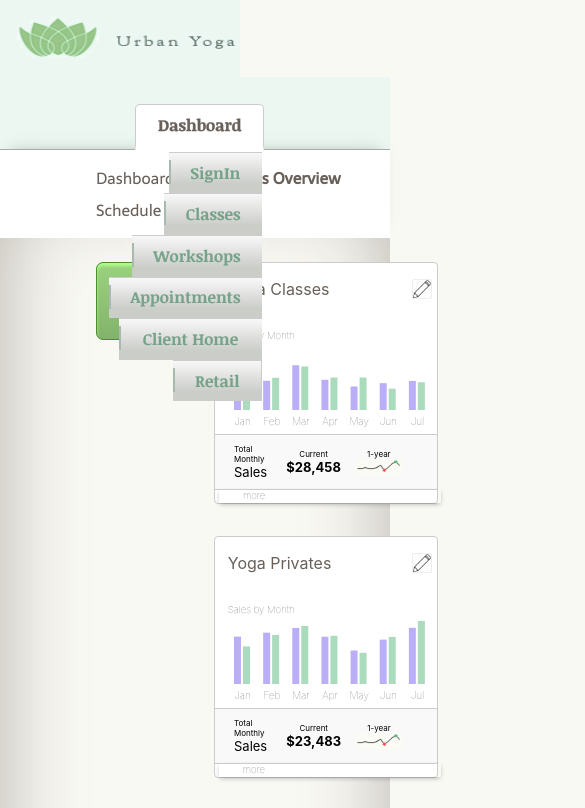
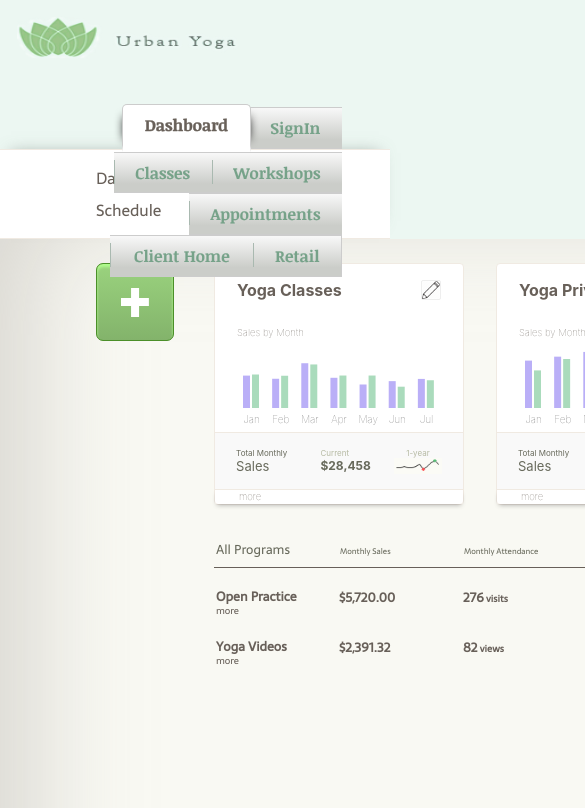
Before and after one commit to tomweidner103/MindbodyFEE, a React (Create React App) app: page / in a window 390 px wide. Shown: the top 808 px of the page, 585 px wide, since content can reach past the window. Built offline with nearby package versions, Linux system fonts and the light colour scheme.

Commit message:
mostly done, just need some fine tuning

```diff
--- a/public/index.html
+++ b/public/index.html
@@ -10,7 +10,7 @@
       user's mobile device or desktop. See https://developers.google.com/web/fundamentals/web-app-manifest/
     -->
     <link rel="manifest" href="%PUBLIC_URL%/manifest.json" />
-    <link href="https://fonts.googleapis.com/css?family=Noticia+Text:700|Oswald:300|Sarala&display=swap" rel="stylesheet">
+    <link href="https://fonts.googleapis.com/css?family=Abel|Noticia+Text:700|Oswald:300|Sarala&display=swap" rel="stylesheet">
     <!--
       Notice the use of %PUBLIC_URL% in the tags above.
       It will be replaced with the URL of the `public` folder during the build.
--- a/src/App.css
+++ /dev/null
@@ -1,23 +0,0 @@
-.logo-img {
-  background-color: #ECF7F2;
-  position: relative;
-  z-index: -1;
-  width: 14em;
-  height: 2.8em;
-  padding-top: 1em;
-  padding-left: 1rem;
-  padding-bottom: 1rem;
-  float: left;
-}
-
-.inside-nav {
-  background-color: white;
-  padding: 0.75rem 0 0.75rem 5rem;
-  margin: 0;
-  border-top: .5px solid rgba(121,133,126,0.67);
-  box-shadow: 0px -7px 15px -11px rgba(121,133,126,0.67);
-}
-
-.tab-name {
-  background-color: green;
-}
--- a/src/App.js
+++ b/src/App.js
@@ -1,11 +1,11 @@
 import React from "react";
-import "./App.css";
+import "./index.css";
 import NavBar from "./components/NavBar";
-import { Route, Switch } from "react-router-dom";
+import { Route, Switch, Redirect } from "react-router-dom";
 import Labels from "./components/Labels";
 // import SignIn from "./components/SignIn";
 import Dashboard from "./components/Dashboard";
-// import Classes from "./components/Classes";
+import Classes from "./components/Classes";
 import Overview from "./components/Overview";
 import {tabs} from './api/api'
 
@@ -16,15 +16,16 @@ class App extends React.Component {
     this.state = {
       selected: "",
       id: "Business_Overview",
-      tab: ""
+      tab: "",
+      path: ''
     };
   }
 
   async componentDidMount(){
+    // making sure Business Overview is loaded first, and changing the class to bold
     const ele = await document.getElementById(this.state.id)
     ele.className += " sub-nav-2"
   }
-
   clicked = async word => {
     const ele2 = await document.getElementById(this.state.id);
     if (ele2) {
@@ -43,6 +44,7 @@ class App extends React.Component {
       <div className="nav">
         <img src="../../assets/logo.png" alt="" className="logo-img" />
         <div>
+    {/*This component defines the tabs in the nav bar, and also all of their children that will be clickable links*/}
           <NavBar>
             {
               tabs.map((tab, idx) => {
@@ -62,10 +64,11 @@ class App extends React.Component {
         </div>
         <div>
           <Switch>
+            {/* Routing to different tabs */}
             <Route exact path="/" component={Overview} />
+            <Route exact path="/home" component={Overview} />
             <Route exact path="/Dashboard" component={Dashboard} />
-            {/* <Route exact path="/dashboard" component={Overview} /> */}
-            {/* <Route exact path="/Classes/Classes" component={Classes} /> */}
+            <Route exact path="/Classes" component={Classes} />
             <Route exact path="/Business_Overview" component={Overview} />
           </Switch>
         </div>
--- a/src/components/BarCharts.js
+++ b/src/components/BarCharts.js
@@ -15,7 +15,7 @@ class BarCharts extends React.Component {
 
 
     return (
-      <BarChart width={204} height={92} data={data2} className="blue-box-2" margin={{top: 0, right:0, bottom: -5, left: 0}} barGap={2} barSize={7}>
+      <BarChart width={204} height={92} data={data2} className="chart-box" margin={{top: 0, right:0, bottom: -5, left: 0}} barGap={2} barSize={7}>
         <XAxis dataKey="name" style={{fontSize: '10px', color: "#686059", fontWeight: 'lighter'}} interval={0} axisLine={false} tickLine={false}/>
         <Tooltip viewBox={{ x: 10, y: 10, width: 2, height: 2 }} separator={": $"}/>
         <Bar dataKey="Prev" fill="#BAAFF7" animationDuration={2000}/>
--- a/src/components/Charts.js
+++ b/src/components/Charts.js
@@ -1,7 +1,5 @@
 import React from "react";
 import "../index.css";
-// import Charts from "./Charts";
-// import '../../node_modules/react-vis/dist/style.css'
 import {
   LineChart, Line
 } from 'recharts';
@@ -15,8 +13,8 @@ render(){
     data.push({name: i, x: program.Sales.PreviousYear[i]})
   }
   return(
-      <LineChart width={50} height={14} data={data} margin={{top: 0, right:0, bottom: 0, left: 15}}>
-        <Line type="linear" dataKey="x" stroke="#686059" strokeWidth={1} dot={false} style={{padding: '0', margin: '0'}} animationDuration={3000}/>
+      <LineChart width={60} height={16} data={data} margin={{top: 0, right:0, bottom: 0, left: 10}}>
+        <Line type="linear" dataKey="x" stroke="#B6BAA3" strokeWidth={1} dot={false} style={{padding: '0', margin: '0'}} animationDuration={3000}/>
       </LineChart>
     )
   }
--- a/src/components/Labels.js
+++ b/src/components/Labels.js
@@ -6,6 +6,7 @@ import '../index.css'
 const Labels = props => {
     let {clicked} = props
     const {labels} = props || []
+    // this is the inner sub navigation labels, to be displayed when its parent has been clicked
     return (
         <div>
         {labels[0].map(label => {
--- a/src/components/NavBar.js
+++ b/src/components/NavBar.js
@@ -1,61 +1,81 @@
-import React from 'react'
-import PropTypes from 'prop-types'
-import '../index.css'
-import {Link} from 'react-router-dom'
-import Tab from './Tab'
+import React from "react";
+import PropTypes from "prop-types";
+import "../index.css";
+import { Link } from "react-router-dom";
+import Tab from "./Tab";
 
 class NavBar extends React.Component {
   // make sure this.props.children is an array
   static propTypes = {
     children: PropTypes.instanceOf(Array).isRequired
+  };
+
+  constructor(props) {
+    super(props);
+
+    this.state = {
+      activeTab: this.props.children[0].props.label,
+      tabChildren: {}
+    };
+  }
+  async componentDidMount() {
+    await this.setState({ activeTab: this.props.children[0].props.label });
   }
 
-    constructor (props){
-        super (props)
-
-        this.state = {
-            activeTab: this.props.children[0].props.label
-        }
-    }
-    componentDidMount(){
-        this.setState({activeTab: this.props.children[0].props.label})
-    }
-
-    onClickTab = (tab) => {
-        this.setState({activeTab: tab})
-    }
-    render(){
-        const {onClickTab, props: {children}, state: {activeTab}} = this;
-
+  onClickTab = tab => {
+    this.setState({ activeTab: tab });
+  };
+  render() {
+    const {
+      onClickTab,
+      props: { children },
+      state: { activeTab }
+    } = this;
     return (
       <div>
-                <div className='tab-list'>
-                {
-                    children.map((child) => {
-                        const {label} = child.props;
+        <div className="tab-list">
+          {children.map(child => {
+            const { label } = child.props;
+            // set home to destination if Dashboard is clicked
+            if (label === "Dashboard") {
               return (
-                            <Link to={`/${label}`} style={{ textDecoration: 'none' }} key={label}>
+                <Link to="/home" style={{ textDecoration: "none" }} key={label}>
                   <Tab
                     activeTab={activeTab}
                     key={label}
                     label={label}
                     onClick={onClickTab}
-                            /></Link>
-                        )
-                    })
+                  />
+                </Link>
+              );
             }
+            // this maps throught the tabs and picks out the active one. Link changes each click
+            return (
+              <Link
+                to={`/${label}`}
+                style={{ textDecoration: "none" }}
+                key={label}
+              >
+                <Tab
+                  activeTab={activeTab}
+                  key={label}
+                  label={label}
+                  onClick={onClickTab}
+                />
+              </Link>
+            );
+          })}
         </div>
         <div className="tab-content">
-                {
-                    children.map((child) => {
-                        if(child.props.label !== activeTab) return undefined
-                        return child.props.children
-                    })
-                }
+          {children.map(child => {
+            // this returns the children of each active label, which i have defined in 'api.js'
+            if (child.props.label !== activeTab) return undefined;
+            return child.props.children;
+          })}
         </div>
       </div>
-        )
+    );
   }
 }
 
-export default NavBar
+export default NavBar;
--- a/src/components/Overview.js
+++ b/src/components/Overview.js
@@ -14,12 +14,21 @@ class Overview extends React.Component {
   }
 
   componentDidMount() {
+    // setting state to display the first three cards. the other two are displayed underneath i a list that can be expanded to update state
     this.setState({
       queue: programs.slice(3),
       cards: programs.slice(0, 3)
     });
   }
 
+  addString = (str) => {
+    //to add views or visits to monthly attendance
+    if(str.toLowerCase().includes('videos')){
+      return " views"
+    }else{
+      return ' visits'
+    }
+  }
   add = () => {
     //   for future use
 
@@ -36,7 +45,6 @@ class Overview extends React.Component {
 
   //this converts the price from a number to a string with the correct commas and $
   stringify = (price, str = "") => {
-    let right = 6;
     let left = 3;
     price = price.toString();
     let length = price.length;
@@ -53,6 +61,9 @@ class Overview extends React.Component {
   };
 
   expand = idx => {
+
+    // this function changes the size of the car to reveal the graphs below, based on the idx that is passed in
+    //displays the hidden-section and whanges the height of the card, and also changes the text to be displayed
     const element = document.getElementsByClassName("hidden-section");
     const whiteElement = document.getElementsByClassName("white-box");
     const inner = document.getElementsByClassName("more");
@@ -70,6 +81,7 @@ class Overview extends React.Component {
   };
 
   addToVisible = newCard => {
+    //changes state from list below to more cards being displayed with the correct data
     let arr = [...this.state.queue];
     let filteredArr = arr.filter(
       element => newCard.ProgramID !== element.ProgramID
@@ -86,18 +98,22 @@ class Overview extends React.Component {
     let visibleCards = this.state.cards || [];
     return (
       <div className="container">
+        {/* add card */}
         <div className="green-box" onClick={() => this.add()}>
           <img src="../../assets/plus_icon.png" alt="" />
         </div>
         <section className="body-cards">
+        {/* contain body to make flexbos easier */}
           <div className="body-whole">
             {visibleCards.map((program, idx) => {
               newArr = this.arrayify(pricing, program.ProgramID);
               return (
+                // these are each card. quite a component!
                 <div key={idx} className="white-box">
                   <section className="text-center">
                     <span>{program.Name}</span>
                     <span>
+                      {/* image of pencil */}
                       <img
                         alt=""
                         src="../../assets/pencil2.png"
@@ -110,24 +126,25 @@ class Overview extends React.Component {
                     </span>
                   </section>
                   <section className="by-month">Sales by Month</section>
-                  <section className="blue-box-2">
+                  <section className="chart-box">
                     <span>
+                      {/* fancy live data bar chart using recharts */}
                       <BarCharts program={program} />
                     </span>
                   </section>
                   <section className="tan-box">
-                    <span className="blue-box-3">
+                    <span className="tan-box-contents" style={{color: '#686A5C'}}>
                       Total Monthly{" "}
-                      <div style={{ fontSize: "13px" }}>Sales</div>
+                      <div style={{ fontSize: "13px", color: '#686A5C' }}>Sales</div>
                     </span>
-                    <span className="blue-box-3">
+                    <span className="tan-box-contents">
                       Current{" "}
-                      <div style={{ fontSize: "13px", fontWeight: "bold" }}>
+                      <div style={{ fontSize: "12px", fontWeight: "bold", color:'#686A5C' }}>
                         {this.stringify(program.TotalMonthlySales)}
                       </div>
                     </span>
                     <span
-                      className="blue-box-3"
+                      className="tan-box-contents"
                       style={{ textAlign: "center" }}
                     >
                       1-year{" "}
@@ -137,7 +154,6 @@ class Overview extends React.Component {
                         src="../../assets/spark_line.png"
                       />
                     </span>
-                    <span className="black-box" />
                   </section>
                   <section className="hidden-section">
                     <section className="list">
@@ -148,7 +164,8 @@ class Overview extends React.Component {
                               style={{
                                 width: "5.1rem",
                                 fontSize: "0.8rem",
-                                verticalAlign: "top"
+                                verticalAlign: "top",
+                                color: '#B6BAA3'
                               }}
                             >
                               Price Name
@@ -156,7 +173,8 @@ class Overview extends React.Component {
                             <th
                               style={{
                                 fontSize: "0.6rem",
-                                verticalAlign: "bottom"
+                                verticalAlign: "bottom",
+                                color: '#B6BAA3'
                               }}
                             >
                               Current
@@ -165,23 +183,26 @@ class Overview extends React.Component {
                               style={{
                                 textAlign: "center",
                                 fontSize: "0.6rem",
-                                verticalAlign: "bottom"
+                                verticalAlign: "bottom",
+                                color: '#B6BAA3'
                               }}
                             >
                               1-year
                             </th>
                           </tr>
                           {newArr.map((price, idx) => {
+                            // this is shortening all the names
                             if (price.Name.length > 14) {
                               price.Name = price.Name.substring(0, 14) + "...";
                             }
+                            // making sure the price displays correctly
                             const newPrice = this.stringify(price.Sales);
 
-                            //Charts component is making the little charts on each card, sending in the program each time to get the sales data. Since I don't have current sales data for each category, I just used the previous years sales for each program
+                            //Charts component is making the little charts on each card, sending in the program each time to get the sales data. Since I don't have current sales data for each category, I just used the previous years sales for each card/program
                             return (
                               <tr className="border_bottom" key={idx}>
-                                <td className="td-list">{price.Name}</td>
-                                <td className="td-list">{newPrice}</td>
+                                <td className="td-list" style={{fontWeight: 'bold'}}>{price.Name}</td>
+                                <td className="td-list" style={{color: '#B6BAA3', fontSize: '0.6rem'}}>{newPrice}</td>
                                 <td className="td-list">
                                   <Charts program={program} />
                                 </td>
@@ -193,6 +214,7 @@ class Overview extends React.Component {
                     </section>
                   </section>
                   <div
+                  //  the magic for the expanding section!
                     onClick={() => {
                       this.expand(idx);
                     }}
@@ -221,18 +243,23 @@ class Overview extends React.Component {
                 Monthly Attendance
               </div>
             </div>
+            {/* if initial state is altered, this will load all unseen cards into the same list, ready for clicking to view the contents */}
             <table className="initial-load">
               <tbody>
                 {programList.map((program, idx) => {
                   return (
                     <tr key={idx} style={{ marginBottom: "2rem" }}>
                       <td
+                        // changing state
                         onClick={() => this.addToVisible(program)}
                         style={{
                           fontSize: "0.8rem",
                           fontWeight: "bold",
                           minWidth: "120px",
-                          padding: 0
+                          color: '#686059',
+                          padding: 0,
+                          fontFamily: "'Sarala', 'sans-serif'"
+
                         }}
                       >
                         {program.Name} <br />
@@ -240,7 +267,9 @@ class Overview extends React.Component {
                           style={{
                             fontSize: "0.6rem",
                             fontWeight: "lighter",
-                            marginBottom: "1rem"
+                            marginBottom: "1rem",
+                            marginTop: "-0.25rem",
+                            color: '#686059'
                           }}
                         >
                           more
@@ -250,19 +279,28 @@ class Overview extends React.Component {
                         style={{
                           minWidth: "120px",
                           marginBottom: "1rem",
-                          verticalAlign: "top"
+                          fontWeight: 'bold',
+                          verticalAlign: "top",
+                          color: '#686059',
+                          fontFamily: "'Sarala', 'sans-serif'",
+                          fontSize: "0.8rem"
                         }}
                       >
+                        {/* here, "in" is used as a second argument to change the outcome of the price's display */}
                         {this.stringify(program.TotalMonthlySales, "in")}
                       </td>
                       <td
                         style={{
                           minWidth: "160px",
                           marginBottom: "1rem",
-                          verticalAlign: "top"
+                          verticalAlign: "top",
+                          color: '#686059',
+                          fontWeight: 'bold',
+                          fontFamily: "'Sarala', 'sans-serif'",
+                          fontSize: "0.8rem"
                         }}
                       >
-                        {program.MonthlyAttendance}
+                      {program.MonthlyAttendance}<span style={{fontSize: '0.6rem'}}>{this.addString(program.Name)}</span>
                       </td>
                     </tr>
                   );
--- a/src/components/Tab.js
+++ b/src/components/Tab.js
@@ -20,6 +20,7 @@ class Tab extends React.Component{
         const {onClick, props: { activeTab, label}} = this
         let className = "tab-list-item"
 
+        //here, since some labels need their own classes, I just add them to the classList depending on what the tab is
         if(label === "Client Home"){
             className += ' min-width'
         }
@@ -29,13 +30,13 @@ class Tab extends React.Component{
         }
 
         if(activeTab === label) {
-            className += ' tab-list-active'
+            className += ' tab-list-active skewed-shadow'
         }
         if(label === 'Dashboard'){
             className += " dash"
         }
 
-
+        // returning all tabs with correct classNames
         return (
             <div>
                 <div className='gray-box'></div>
--- a/src/index.css
+++ b/src/index.css
@@ -1,6 +1,6 @@
 body {
   margin: 0;
-  background: #f9f9f3;
+  background: #ecf7f2;
   font-family: -apple-system, BlinkMacSystemFont, "Segoe UI", "Roboto", "Oxygen",
     "Ubuntu", "Cantarell", "Fira Sans", "Droid Sans", "Helvetica Neue",
     sans-serif;
@@ -27,13 +27,11 @@ code {
 }
 
 .tab-list {
-  background-color: #ecf7f2;
   display: flex;
-  flex-wrap: wrap;
   justify-content: flex-end;
   padding-left: 6.5rem;
   padding-top: 1.9rem;
-  padding-right: 8rem;
+  padding-right: 15rem;
   padding-bottom: 5px;
   margin-top: 0;
   text-align: center;
@@ -41,11 +39,7 @@ code {
 }
 
 .min-width {
-  /* background-color: white;
-  border-top: 1px solid #ccc; */
   min-width: 100px;
-  /* color: #686059; */
-  /* vertical-align: center; */
 }
 
 .tab-list-item {
@@ -55,15 +49,11 @@ code {
   flex-wrap: wrap;
   z-index: 3;
   position: relative;
-  /* align-self:center; */
-  /* justify-content: stretch; */
-  /* align-items: auto; */
   background: linear-gradient(
     0deg,
     rgba(203, 205, 201, 1) 21%,
     rgba(247, 247, 247, 1) 98%
   );
-  /* border-right: 1px solid #ccc; */
   border: 1px solid #ccc;
   border-left: none;
   border-right: none;
@@ -77,7 +67,7 @@ code {
 .gray-box {
   display: block;
   position: absolute;
-  width: 2px;
+  width: 1px;
   z-index: 4;
   height: 24px;
   content: '';
@@ -86,7 +76,30 @@ code {
   margin-top: 8px;
 }
 
+.logo-img {
+  background-color: #ECF7F2;
+  position: relative;
+  z-index: -1;
+  width: 14em;
+  height: 2.8em;
+  padding-top: 1em;
+  padding-left: 1rem;
+  padding-bottom: 1rem;
+  float: left;
+}
+
+.inside-nav {
+  background-color: white;
+  padding: 0.75rem 0 0.75rem 5rem;
+  margin: 0;
+  position: relative;
+  border-top: .5px solid #F0EAE2;
+  border-bottom: 1px solid #F0EAE2;
+  box-shadow: 0px -7px 15px -11px rgba(121,133,126,0.67);
+}
+
 .tab-list-active {
+  position:relative;
   z-index: 7;
   background: white !important;
   border: solid #ccc;
@@ -99,22 +112,25 @@ code {
   color: #686059;
   margin-right: -2px;
   -webkit-text-stroke-width: 0.4px;
+  box-shadow: 11px 0px 10px -13px black, -11px 0px 10px -13px black;
 }
+
+
 
 .sub-nav {
   display: inline-flex;
   font-family: 'Sarala', sans-serif;
   padding: 0.2rem 1rem 0.2rem 1rem;
-  z-index: 2;
 }
 .sub-nav-2 {
   font-weight: bold;
 }
 
 .container {
+  background: #f9f9f3;
   display: block;
   flex-wrap: wrap;
-  box-shadow: inset 0px -48px 86px 3px rgba(184, 179, 173, 1);
+  box-shadow: inset 0px -58px 106px 33px rgba(184, 179, 173, 0.5);
   height: 1000px;
 }
 
@@ -134,19 +150,10 @@ code {
   z-index: 6
 }
 
-#hr {
-  width: 205%;
-  background: ECF7F2;
-  height: 0.1px;
-  margin-top: 2px;
-  margin-bottom: 1rem;
-}
-
 .body-whole {
   display: flex;
   flex-direction: row;
   flex-wrap: wrap;
-  /* justify-content: space-evenly; */
   max-width: 53rem;
 }
 
@@ -190,17 +197,19 @@ code {
   display: flex;
   justify-content: stretch;
   margin-left: 0.5rem;
-  border-bottom: 1px solid black;
+  border-bottom: 1px solid #686059;
   width: 100%;
-  max-width: 49rem;
+  max-width: 51rem;
   margin-top: 1.5rem;
   padding-bottom: 5px;
 }
 
 .title-names {
   min-width: 120px;
-  padding: 1px;
+  padding: 2px;
   align-self: baseline;
+  color: #686A5C;
+  font-family: 'Sarala', sans-serif;
 }
 
 .green-box img {
@@ -228,7 +237,7 @@ code {
   margin: 0.5rem 1.5rem 0.5rem 0.5rem;
   margin-top: 1.5rem;
   border-radius: 4px;
-  border: 1px solid #ccc;
+  border: 1px solid #F0EAE2;
 }
 .white-box-2 {
   height: 25rem;
@@ -242,7 +251,6 @@ code {
 .white-box > section:nth-child(5) > img {
   margin-top: 2rem;
   padding-bottom: 1rem;
-  /* display:flex; */
   float: inherit;
 }
 
@@ -255,7 +263,8 @@ code {
 .text-center {
   flex: 0.5;
   color: #686059;
-  margin: 1rem 0.8rem 0.5rem 0.8rem;
+  font-weight: bold;
+  margin: 1rem 0.8rem .1rem 0.8rem;
   width: 100%;
   max-width: 204px;
   align-self: center;
@@ -266,7 +275,6 @@ code {
   background: #fff;
   border: 1px solid #eee;
   flex: 2;
-  /* position:relative; */
 }
 
 .white-box img:hover {
@@ -283,17 +291,17 @@ code {
   align-content: space-between;
 }
 
-.blue-box-2 {
+.chart-box {
   flex: 1;
   align-self: center;
 }
-.blue-box-2 > span > img {
+.chart-box > span > img {
   align-items: center;
 }
 
-.blue-box-3 {
-  margin: 7px;
-  /* flex: 1; */
+.tan-box-contents {
+  margin: 2px;
+  color: #B6BAA3;
   align-self: center;
 }
 
@@ -308,27 +316,25 @@ code {
   width: 100%;
   font-size: 8px;
   margin: -1px;
-  align-self: auto;
-  border: 1px solid #ccc;
+  border: 1px solid #F0EAE2;
 }
 .tan-box > :first-child {
   display: flex;
   flex-direction: column;
-  margin-left: 19px;
-  justify-content: space-between;
+  justify-content: center;
 }
 .tan-box > :nth-child(2) {
   display: flex;
   flex-direction: column;
   justify-content: center;
-  text-align: center;
+  text-align: left;
+  padding-left: 10px;
 }
 
 .tan-box > :nth-child(3) {
   display: flex;
   flex-direction: column;
   justify-content: center;
-  margin-right: 19px;
 }
 
 .hidden-section {
@@ -356,14 +362,16 @@ th {
 }
 
 .table {
-  max-width: 204px;
-  width: 100%;
+  min-width: 219px;
+  width: 120%;
+  color: #686A5C;
 }
 .td-list {
-  margin-top: 1px;
-  margin-bottom: 1px;
+  font-family: 'Abel', sans-serif;
+  margin-left: -30px;
   vertical-align: center;
-  font-size: 0.6rem;
+  font-size: 0.75rem;
+  padding:0;
 }
 
 tr.border_bottom td {
@@ -377,14 +385,30 @@ tr.border_bottom td {
 
 .more {
   cursor: pointer;
-  /* border-bottom-left-radius: 2px;
-  border-bottom-right-radius: 2px; */
   max-width: 258px;
   margin-left: -2px;
   margin-right: -2px;
-  box-shadow: 0px 2px 5px -1px rgba(0, 0, 0, 0.3);
+  box-shadow: 0px 3px 5px -2px rgba(0, 0, 0, 0.3);
 }
 
 #more {
-  padding-left: 1.5rem;
+  padding-left: 1rem;
 }
+
+.skewedshadow {
+  box-shadow: -11px 0px 10px -12px black;
+}
+
+@media screen and (max-width: 1100px){
+  .tab-list {
+    flex-wrap: wrap;
+  }
+  .container {
+    width:1100px
+  }
+}
+@media screen and (max-width: 1200px){
+  .tab-list {
+    padding-right: 3rem;
+  }
+}
```
Also changed, not shown: src/api/api.js (+22 -22 lines), src/components/Classes.js (+4 -18 lines). Lines whose indentation alone changed are shown as unchanged.
